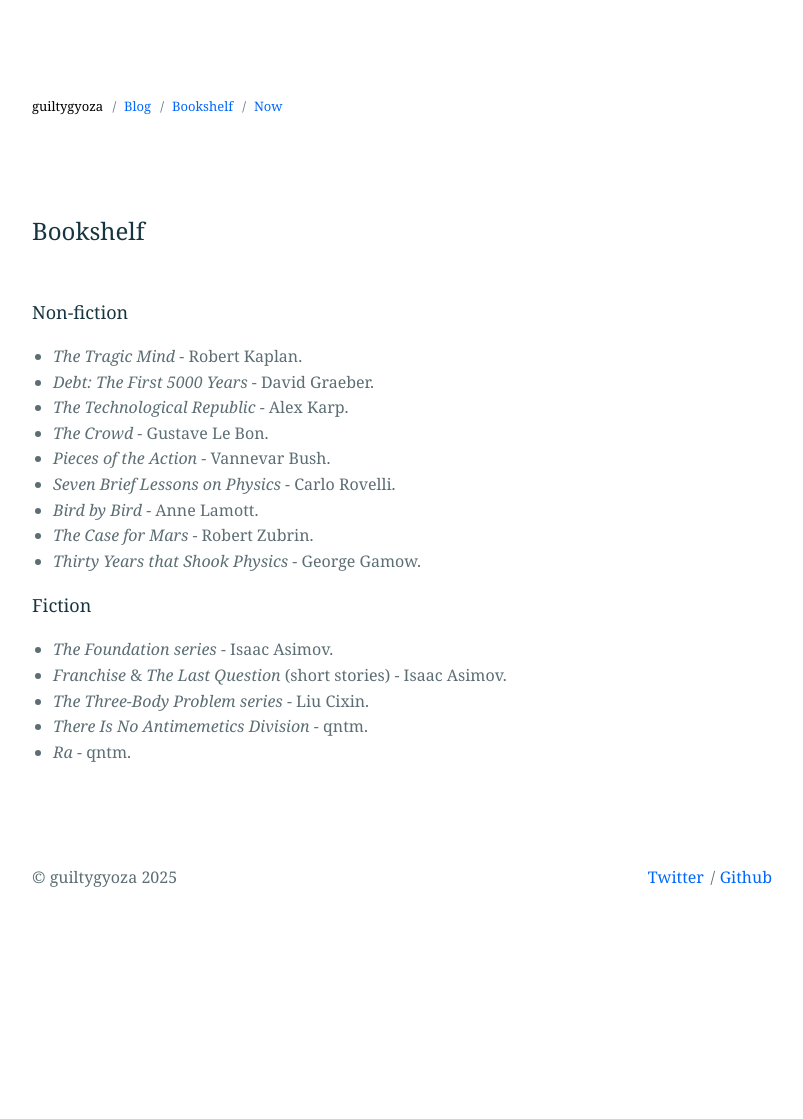
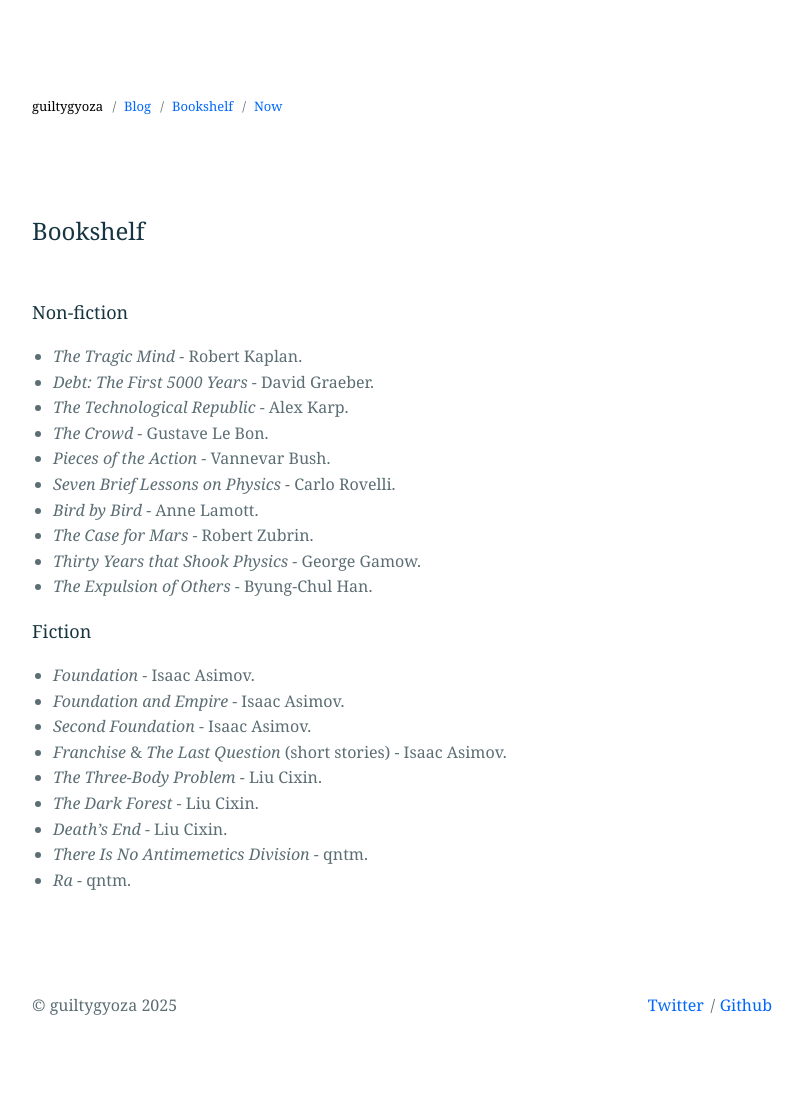
Before and after one commit to guiltygyoza/blog, a Jekyll site: the page built from _pages/bookshelf.markdown, in a window 1280 px wide. Shown: the whole page, without its empty margins (238-1041 px from the left). Built offline with Jekyll 4.4.1, drawn with Linux system fonts in a browser that asks for light colours; before the commit the page ends 991 px from its top, so only the background shows below that.

Commit message:
update bookshelf

```diff
--- a/_pages/bookshelf.markdown
+++ b/_pages/bookshelf.markdown
@@ -14,10 +14,15 @@
 - *Bird by Bird* - Anne Lamott.
 - *The Case for Mars* - Robert Zubrin.
 - *Thirty Years that Shook Physics* - George Gamow.
+- *The Expulsion of Others* - Byung-Chul Han.
 
 ### Fiction
-- *The Foundation series* - Isaac Asimov.
+- *Foundation* - Isaac Asimov.
+- *Foundation and Empire* - Isaac Asimov.
+- *Second Foundation* - Isaac Asimov.
 - *Franchise* & *The Last Question* (short stories) - Isaac Asimov.
-- *The Three-Body Problem series* - Liu Cixin.
+- *The Three-Body Problem* - Liu Cixin.
+- *The Dark Forest* - Liu Cixin.
+- *Death's End* - Liu Cixin.
 - *There Is No Antimemetics Division* - qntm.
 - *Ra* - qntm.
```
